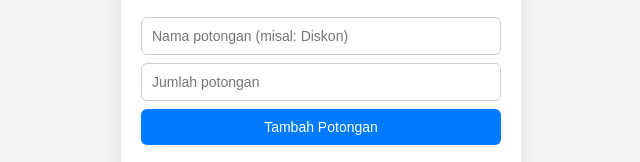
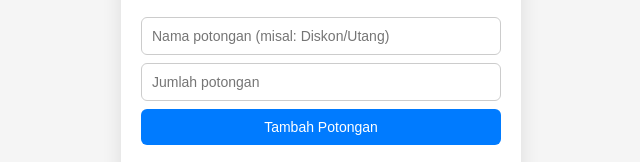
Before and after one commit to anandra-gunawan/Kalkulator-, a plain HTML site: page index.html in a window 1280 px wide. Shown: the part 522-684 px from the top of the page, 319-959 px from the left. Drawn offline with nearby package versions, Linux system fonts and the light colour scheme.

Commit message:
Update3 index.html

```diff
--- a/index.html
+++ b/index.html
@@ -178,7 +178,7 @@
         <button type="submit">Tambah Produk</button>
       </form>
       <div class="form-potongan">
-        <input type="text" id="nama-potongan" placeholder="Nama potongan (misal: Diskon)" />
+        <input type="text" id="nama-potongan" placeholder="Nama potongan (misal: Diskon/Utang)" />
         <input type="number" id="jumlah-potongan" placeholder="Jumlah potongan" inputmode="numeric" />
         <button type="button" onclick="tambahPotongan()">Tambah Potongan</button>
       </div>
```
